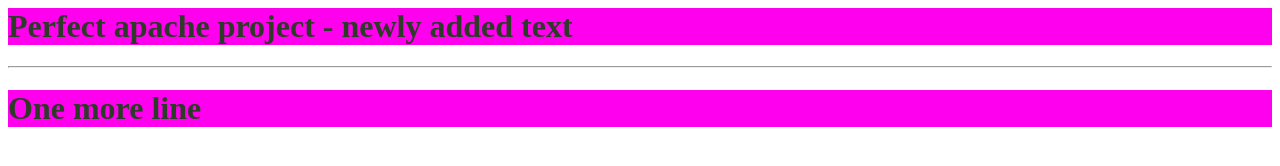
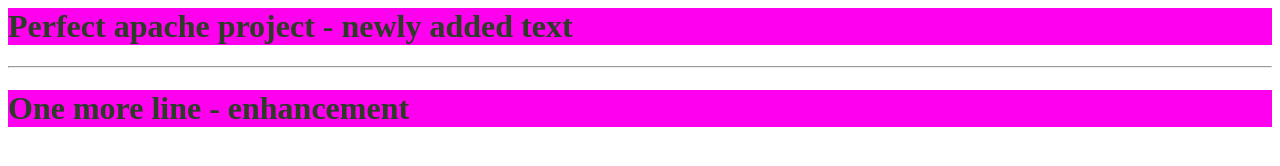
Before and after one commit to devilrkdf/apache-static-website, a plain HTML site: page index.html in a window 1280 px wide. Drawn offline with Linux system fonts and the light colour scheme.

Commit message:
new-commit-enhancement

```diff
--- a/index.html
+++ b/index.html
@@ -6,6 +6,6 @@
     <body>
         <h1> Perfect apache project - newly added text </h1>
         <hr/>
-        <h1> One more line </h1>
+        <h1> One more line - enhancement </h1>
     </body>
 </html>
```
